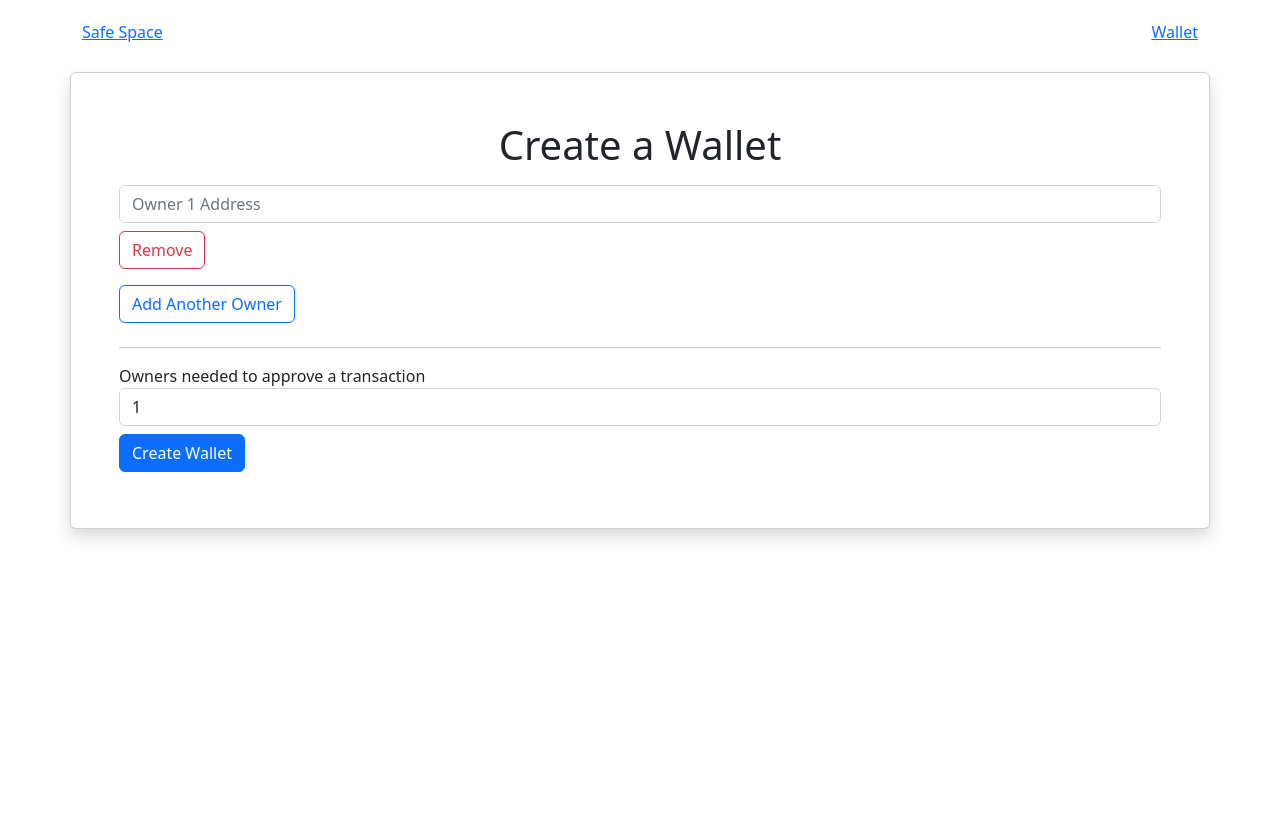
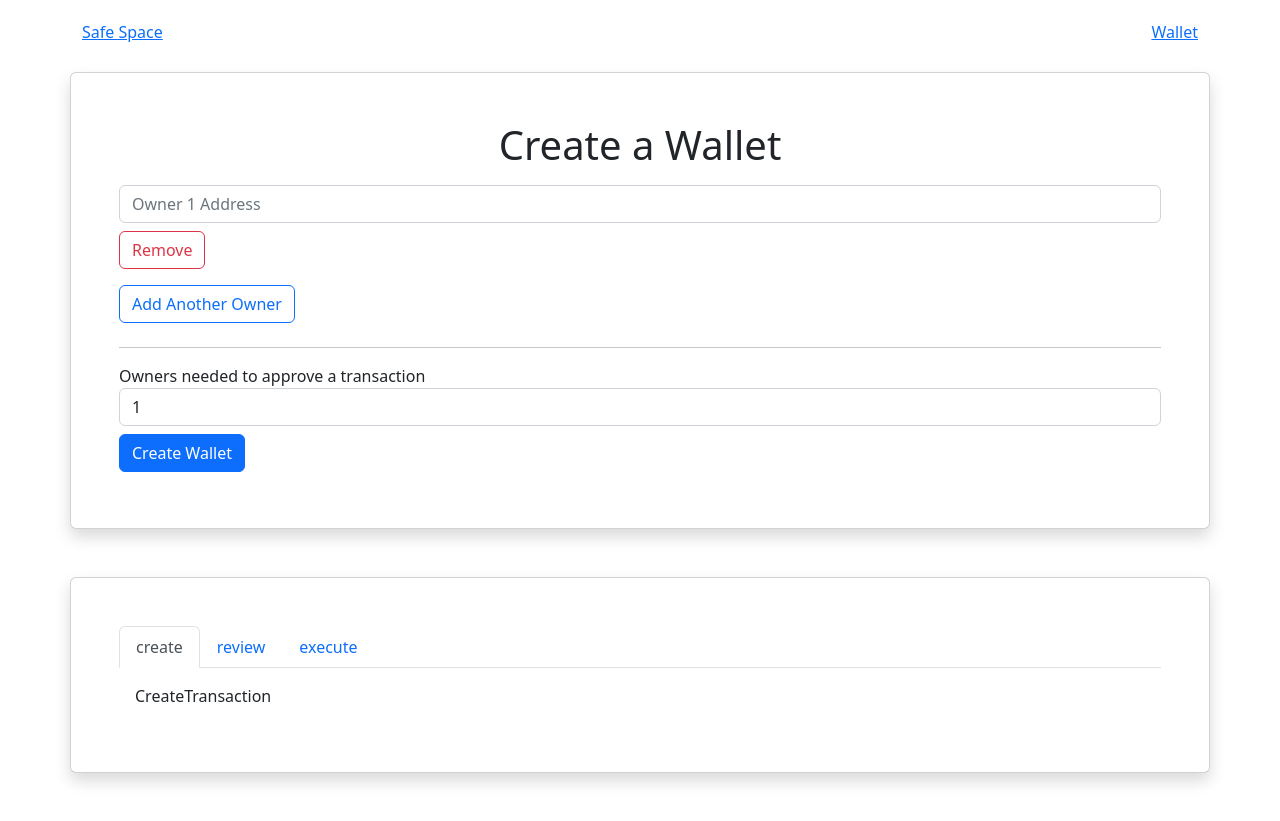
Before and after one commit to 5afe/safe-space, a React (Create React App) app: page /wallet/create in a window 1280 px wide. Before the commit the page ends 800 px from the top, so only its background shows below. Built offline with nearby package versions, Linux system fonts and the light colour scheme.

Commit message:
add compnents for managing transactions

```diff
--- /dev/null
+++ b/src/scenes/Transaction/CreateTransaction.tsx
@@ -0,0 +1,9 @@
+import React from 'react'
+
+function CreateTransaction() {
+  return (
+    <div>CreateTransaction</div>
+  )
+}
+
+export default CreateTransaction
--- /dev/null
+++ b/src/scenes/Transaction/ExecuteTransactions.tsx
@@ -0,0 +1,9 @@
+import React from 'react'
+
+function ExecuteTransactions() {
+  return (
+    <div>ExecuteTransactions</div>
+  )
+}
+
+export default ExecuteTransactions
--- /dev/null
+++ b/src/scenes/Transaction/ReviewTransactions.tsx
@@ -0,0 +1,9 @@
+import React from 'react'
+
+function ReviewTransactions() {
+  return (
+    <div>ReviewTransactions</div>
+  )
+}
+
+export default ReviewTransactions
--- /dev/null
+++ b/src/scenes/Transaction/TransactionManagement.tsx
@@ -0,0 +1,52 @@
+import React, { useState } from 'react'
+import CreateTransaction from './CreateTransaction'
+import ExecuteTransactions from './ExecuteTransactions';
+import ReviewTransactions from './ReviewTransactions';
+
+function TransactionManagement() {
+
+  const steps = [
+    {
+      name: 'create',
+      component: <CreateTransaction />,
+    },
+    {
+      name: 'review',
+      component: <ReviewTransactions />
+    },
+    {
+      name: 'execute',
+      component: <ExecuteTransactions />,
+    },
+  ]
+  const [defaultTab, setDefaultTab] = useState<'create' | 'review' | 'execute'>('create');
+
+  return (
+    <div className='TransactionManagement container card shadow my-5 p-5'>
+        <ul className="nav nav-tabs" id="popupTab" role="tablist">
+          {steps.map((step, index) => {
+            return (
+              <li className="nav-item" role="presentation" key={index}>
+                <button className={`nav-link ${defaultTab === step.name ? 'active': ''}`} id={`${step.name}-tab`} data-bs-toggle="tab" data-bs-target={`#${step.name}`} type="button" role="tab" aria-controls={step.name} aria-selected="true" onClick={() => setDefaultTab(step.name as any)}>
+                  {step.name}
+                </button>
+              </li>
+            )
+          })
+          }
+        </ul>
+        <div className="p-3 tab-content" id="popupTabContent">
+          {steps.map((step, index) => {
+            return (
+              <div className={`tab-pane fade ${defaultTab === step.name ? 'show active': ''}`} id={step.name} role="tabpanel" aria-labelledby={`${step.name}-tab`} key={index}>
+                {step.component}
+              </div>
+            )
+          })
+          }
+        </div>
+    </div>
+  )
+}
+
+export default TransactionManagement
--- a/src/scenes/Wallet/WalletCreate.tsx
+++ b/src/scenes/Wallet/WalletCreate.tsx
@@ -1,6 +1,7 @@
 import React, { useState } from 'react';
 import { TextUtils } from '../../utils/TextUtils';
 import { TransactioUtils } from '../../utils/TransactionUtils';
+import TransactionManagement from '../Transaction/TransactionManagement';
 
 function WalletCreate() {
   const [inputs, setInputs] = useState([{ key: TextUtils.randomString(), value: '' }]);
@@ -39,6 +40,7 @@ function WalletCreate() {
   };
 
   return (
+    <div>
     <div className='EventDetail container card shadow my-5 p-5'>
         <h1 className='text-center mb-3'>
                 Create a Wallet
@@ -87,6 +89,8 @@ function WalletCreate() {
         </button>
       </form>
     </div>
+    <TransactionManagement />
+    </div>
   );
 }
 
```
